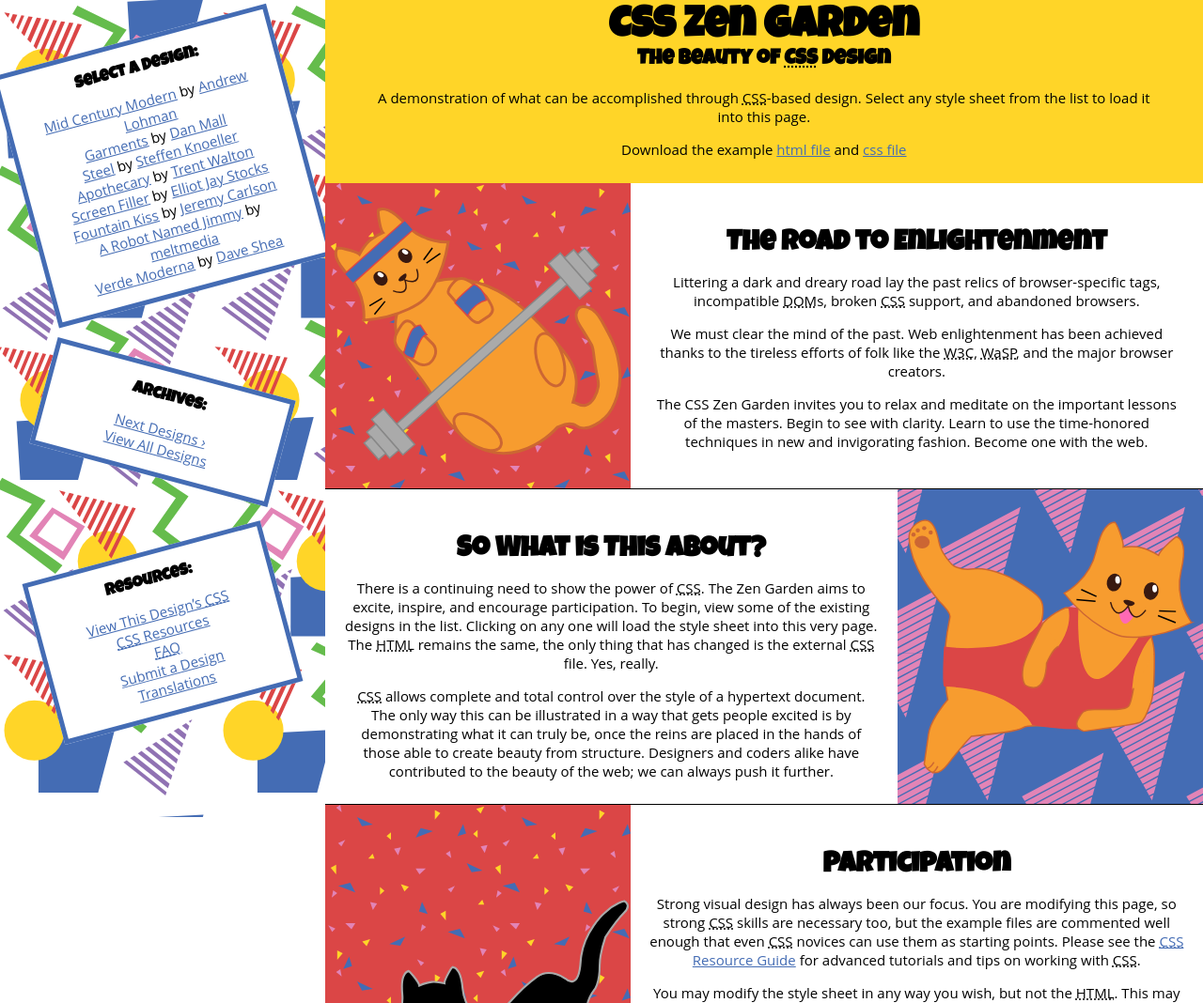
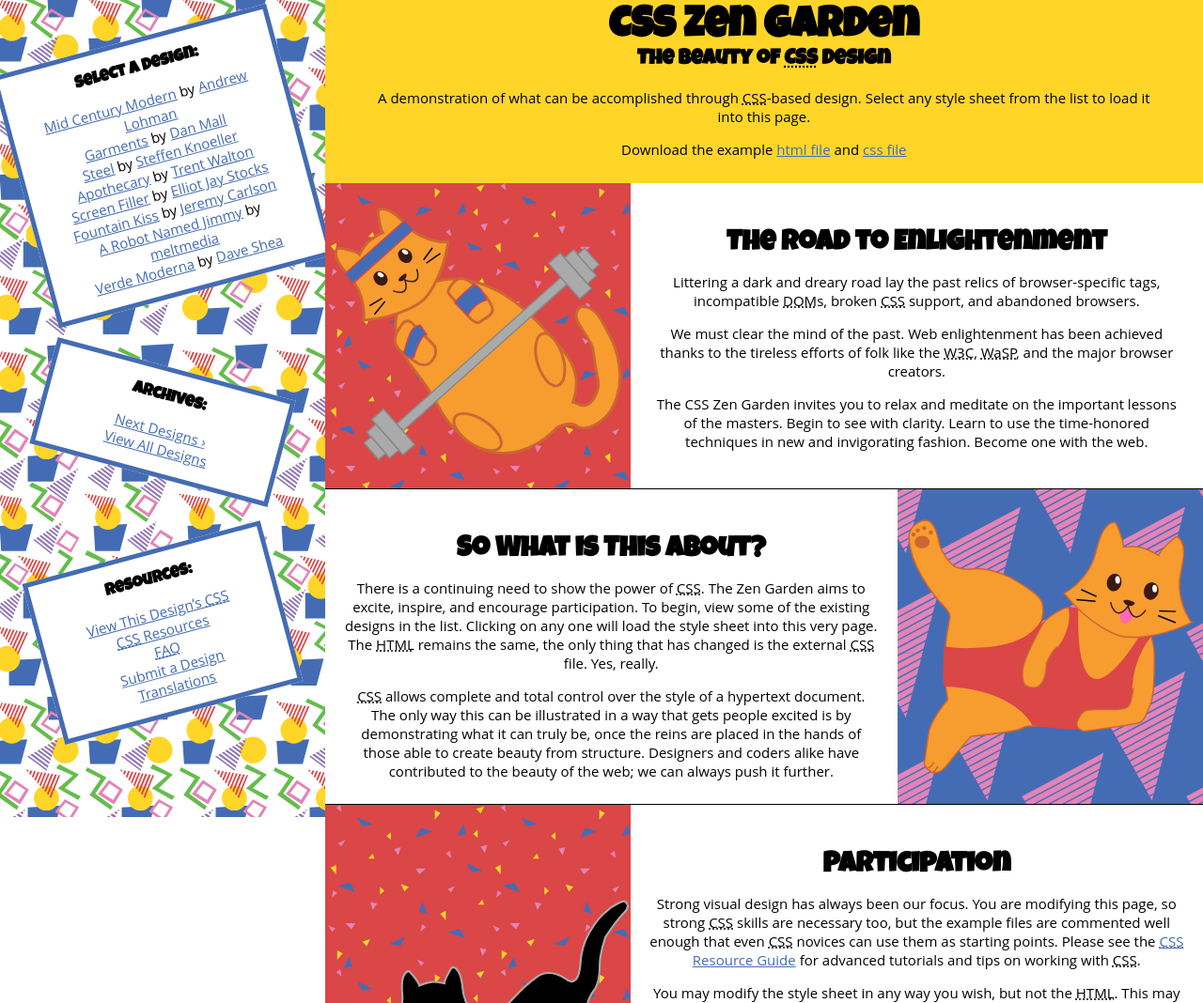
Before and after one commit to thompson-ele/zen-garden, a PHP site: page / in a window 1280 px wide. Shown: the top 1068 px of the page at 94% size. Run offline with PHP 8.4, Linux system fonts and the light colour scheme.

Commit message:
smaller patterns on sidebar too

```diff
--- a/scss/partials/_layout.scss
+++ b/scss/partials/_layout.scss
@@ -291,6 +291,7 @@
         left: 0;
         border-top: none;
         width: 27%;
+        background-size: 100px!important;
     }
 
     .design-archives {
--- a/scss/style.scss
+++ b/scss/style.scss
@@ -69,6 +69,7 @@
 .sidebar{
     background: url($sidebar-image);
     background-position: -14px -12px;
+    background-size: 65px;
     margin-bottom: 10px;
     overflow: hidden;
 
--- a/style.css
+++ b/style.css
@@ -667,7 +667,8 @@
     top: 0;
     left: 0;
     border-top: none;
-    width: 27%; }
+    width: 27%;
+    background-size: 100px !important; }
 
   .design-archives {
     transform: rotate(15deg);
@@ -754,6 +755,7 @@
 .sidebar {
   background: url("styleguide/assets/Pattern.svg");
   background-position: -14px -12px;
+  background-size: 65px;
   margin-bottom: 10px;
   overflow: hidden; }
   .sidebar ul {
```
